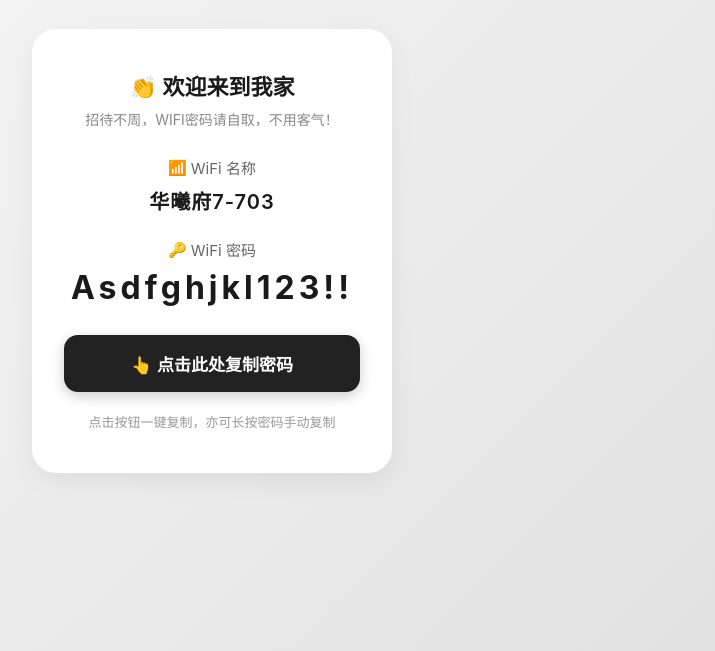
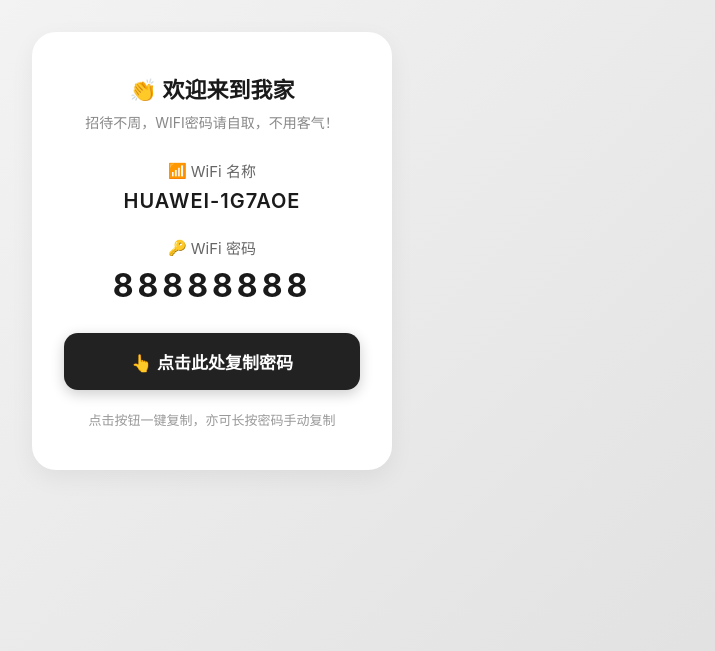
Before and after one commit to hisen9911-creator/wifi-page, a plain HTML site: page index.html in a window 1280 px wide. Shown: the part 149-800 px from the top of the page, without its empty margins (428-1143 px from the left). Drawn offline with Linux system fonts and the light colour scheme.

Commit message:
原始wifi名称，密码8个8

```diff
--- a/index.html
+++ b/index.html
@@ -115,8 +115,8 @@
         // ==========================================
         // 只需修改下面这两行，填入真实的 WiFi 名称和密码
         // ==========================================
-        var WIFI_NAME = "华曦府7-703";
-        var WIFI_PASSWORD = "Asdfghjkl123!!";
+        var WIFI_NAME = "HUAWEI-1G7AOE";
+        var WIFI_PASSWORD = "88888888";
 
         // 页面加载时，自动填充 WiFi 名称和密码
         document.getElementById("wifiName").textContent = WIFI_NAME;
```
